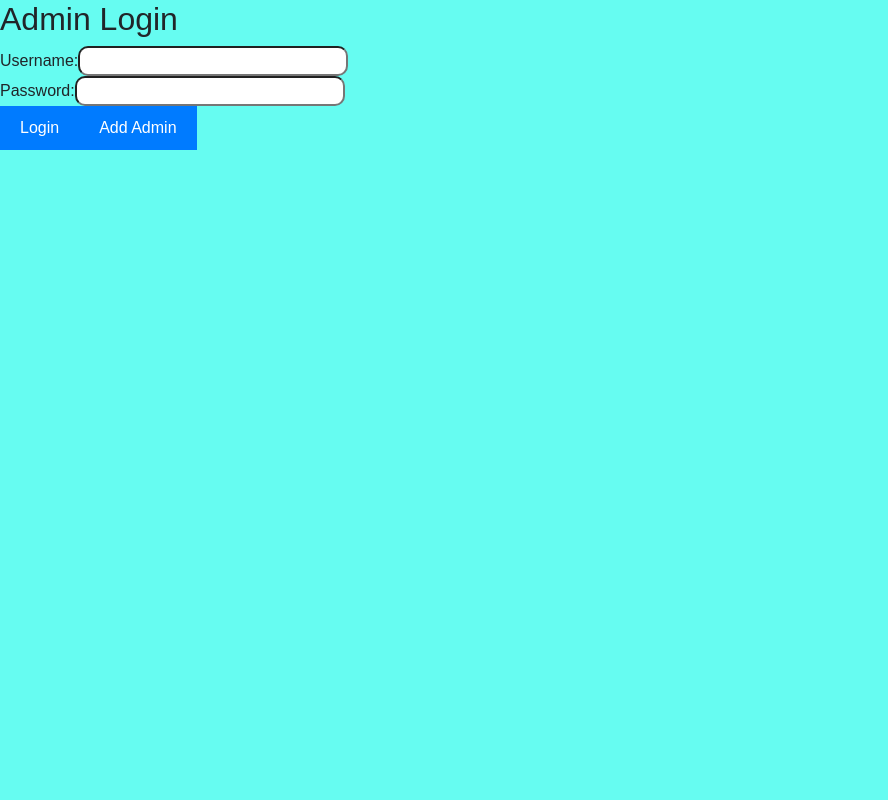
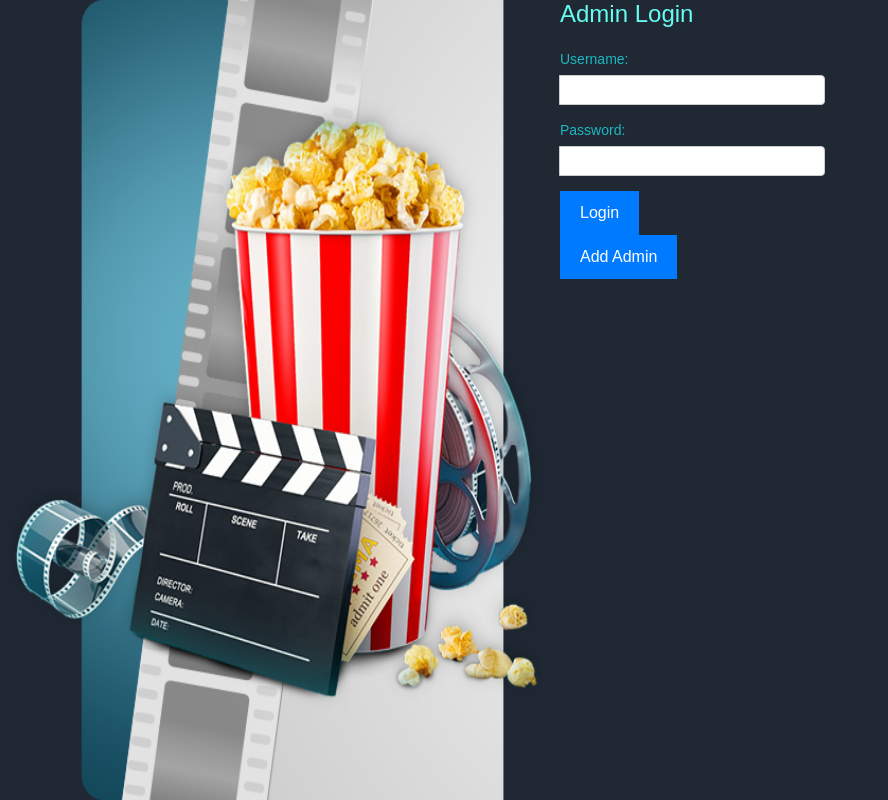
Before and after one commit to RujutaK03/MERN_Project, a React (Create React App) app: page /admin-login in a window 1280 px wide. Shown: the whole page, without its empty margins (0-888 px from the left). Built offline with nearby package versions, Linux system fonts and the light colour scheme.

Commit message:
Update AdminLogin.js

```diff
--- a/src/components/adminPages/AdminLogin.js
+++ b/src/components/adminPages/AdminLogin.js
@@ -1,6 +1,7 @@
 import React, { useState } from 'react';
 import Axios from 'axios';
 import AddAdmin from './AddAdmin';
+import logo from "./logo.png";
 import './AdminLogin.css';
 const AdminLogin = ({ handleLogin }) => {
   const [username, setUsername] = useState('');
@@ -33,27 +34,32 @@ const AdminLogin = ({ handleLogin }) => {
   };
 
   return (
-    <div>
-      <h2>Admin Login</h2>
-      <form onSubmit={handleSubmit}>
-        <label>
-          Username:
-          <input type="text" value={username} onChange={(e) => setUsername(e.target.value)} />
-        </label>
-        <br />
-        <label>
-          Password:
-          <input type="password" value={password} onChange={(e) => setPassword(e.target.value)} />
-        </label>
-        <br />
-        <button type="submit">Login</button>
+    <div className="container1">
+      <img src={logo} alt="Movie Ticket Booking Logo" className="logo" />
+      <div className="login-box">
+        <h2>Admin Login</h2>
+        <form onSubmit={handleSubmit}>
+          <div className="input-group">
+            <label htmlFor="email">Username:</label>
+            <input type="text" value={username} onChange={(e) => setUsername(e.target.value)} required />
+          </div>
+          <div className="input-group">
+            <label htmlFor="password">Password:</label>
+            <input type="password" value={password} onChange={(e) => setPassword(e.target.value)} required />
+          </div>
+          <button type="submit">Login</button>
+        </form>
+
         <button type="button" onClick={handleAddAdmin}>
           Add Admin
         </button>
-      </form>
-      {showAddAdmin && <AddAdmin />}
-    </div>
+
+        {showAddAdmin && <AddAdmin />}
+
+
+        </div>
+      </div>
+
   );
 };
-
 export default AdminLogin;
```
